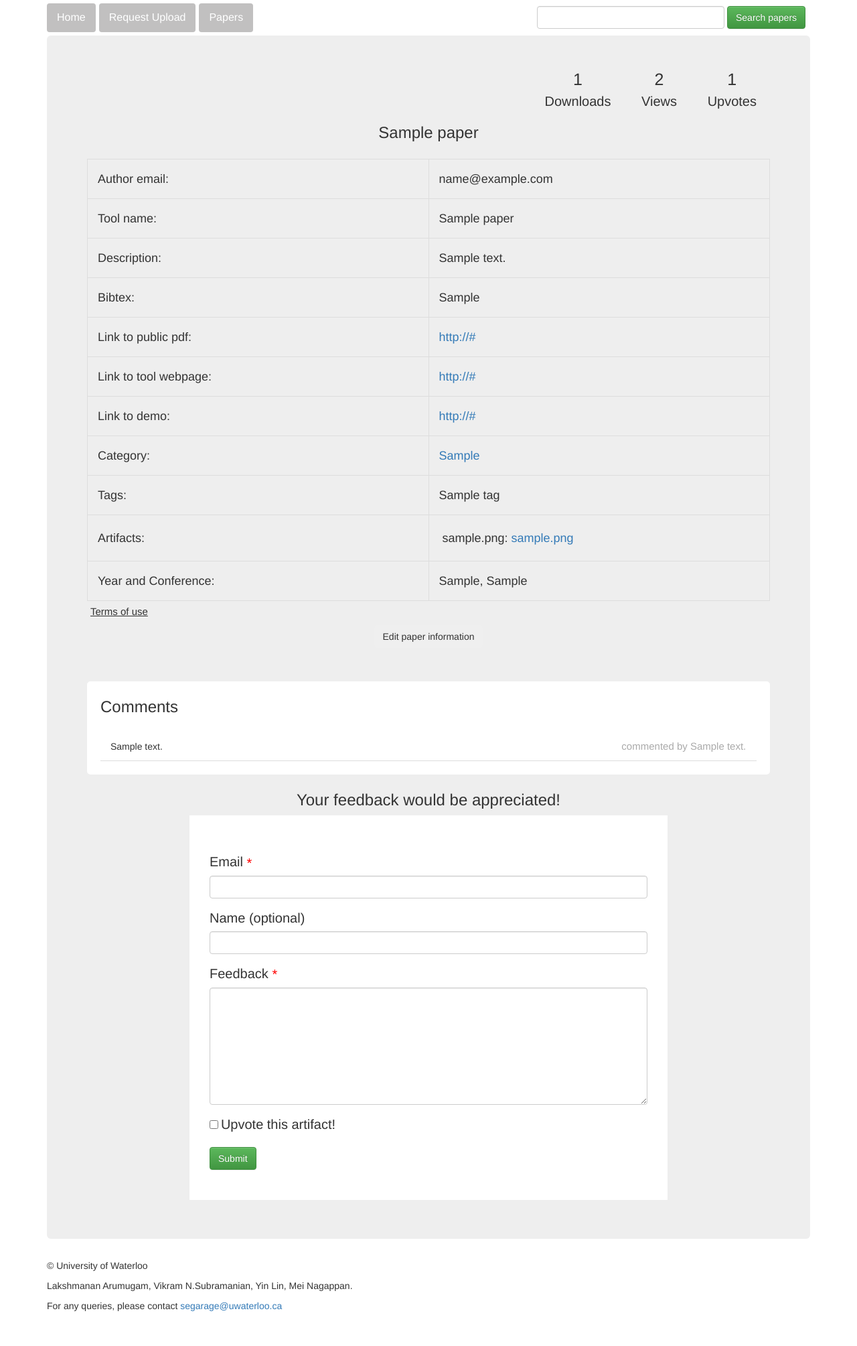
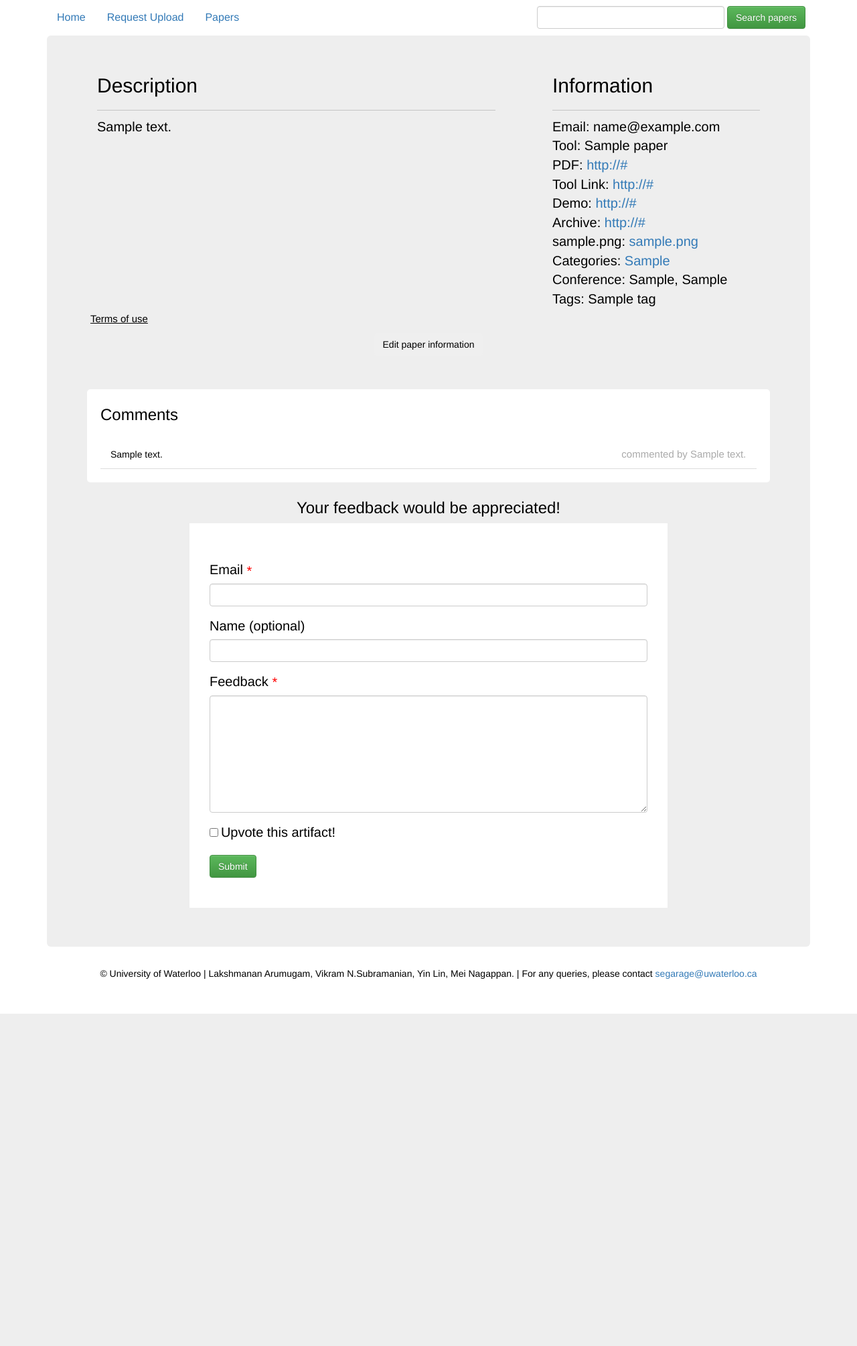
Before and after one commit to Laksh47/segarage, a Flask app: page /papers/1 in a window 1280 px wide. Shown: the whole page at 67% size. After the commit the page ends 1513 px from the top, so only its background shows below. Run offline with Flask 2, Linux system fonts and the light colour scheme; tables that the repository leaves empty hold one stand-in row (values such as "Sample post"); some libraries are stand-ins or nearby versions.

Commit message:
Change HTML and CSS
Changes mostly apply to base.css and specific_paper.html

```diff
--- a/app/static/styles/base.css
+++ b/app/static/styles/base.css
@@ -1,12 +1,72 @@
 /* Bootstrap styles overridden here */
 
-.nav.nav-pills.pull-left {
-  font-size: 18px;
-  margin: 5px 0;
+/* new new theme */
+
+body {
+  background-color: white;
+  color: black;
 }
 
-.nav-pills>li+li {
-  margin-left: 5px;
+/* Navbar */
+.navbar .container-fluid{
+  background-color:black;
+}
+
+.navbar .navbar-brand {
+    margin: 0;
+    padding: 0;
+}
+
+.navbar .navbar-brand img {
+    padding-left:3rem;
+    height:50px;
+    max-height: 100%;
+}
+
+.navbar .navbar-brand img:hover{
+  opacity:0.75;
+}
+
+.nav-search{
+  width:30%;
+  margin: auto;
+  position: absolute;
+  top: 0;
+  left: 0;
+  right: 0;
+  bottom: 0;
+}
+
+/* Unselected */
+.navbar .nav-item .nav-link{
+  color:white;
+  font-size:16px;
+  padding-right:3rem;
+  padding-left:3rem;
+}
+
+/* Selected and Hover */
+.navbar .nav-item .nav-link:hover,
+.navbar .nav-item.active{
+  background-color:grey;
+}
+
+/* Jumbotron/title block */
+.preview {
+  background-color: rgb(31, 34, 131);
+  color: white;
+  padding-top: 50px;
+  padding-bottom: 50px;
+  margin: 0;
+}
+
+.preview h2 {
+  padding-top:5rem;
+}
+
+.preview .searchbar-wrap form {
+  text-align: center;
+  margin-bottom:50px;
 }
 
 label {
@@ -18,10 +78,6 @@ form {
   margin: 0;
 }
 
-.form-control {
-  width: 50%;
-}
-
 textarea.form-control {
   min-height: 175px;
 }
@@ -30,15 +86,6 @@ textarea.form-control {
   content: ' *';
   color: red;
   vertical-align: middle;
-}
-
-ul.nav.nav-pills.inline-middle a {
-  background-color: #c1c0c0;
-  color: white;
-}
-
-ul.nav.nav-pills.inline-middle .active a, ul.nav.nav-pills.inline-middle a:hover {
-  background-color: black;
 }
 
 /* Flask paginate CSS */
@@ -192,9 +239,10 @@ td li {
   flex-flow: row wrap;
 }
 
+/* Affects the container */
 .specific_paper {
   border: 2px solid #d1dae2;
-  border-radius: 5px;
+  border-radius: 0px;
   padding: 15px;
   font-size: 20px;
   cursor: pointer;
@@ -211,27 +259,76 @@ td li {
   width: 100%;
 }
 
-.specific_paper a.paper_link {
-  color: #545353;
+/* Text color and hovering */
+.specific_paper:hover, .specific_paper:hover a.paper_link {
+  color: #1a1b1a;
+  border-color: #030959;
 }
 
-.specific_paper a.paper_link:hover {
-  text-decoration: none;
+.specific_paper {
+  background-color: #e0e0e0;
 }
 
-.specific_paper:hover, .specific_paper:hover a.paper_link {
-  color: #1a1b1a;
-  border-color: black;
+.specific_paper a.paper_link {
+  color: #414142;
+}
+
+.specific_paper:hover {
+  color: #030959;
+}
+
+.specific_paper:hover a.paper_link {
+  text-decoration: none;
+  color: #030959;
 }
 
 /* Table in specific paper page */
+
+/* Styles elements in the preview jumbotron */
+.paper-top .icon {
+  width:100px;
+  height:100px;
+  float:left;
+  margin-right:20px;
+}
+
+.paper-top .row {
+  margin-top:50px;
+}
+
+.paper-top .col-lg-4 {
+  margin-top:50px;
+  font-size:22px;
+}
+
+.paper-top .col-lg-8 .info-author {
+  font-size:20px;
+  padding-top:20px;
+}
+
+.paper-top .col-lg-8 .info-year {
+  font-size:20px;
+}
+
+.paper-top h3{
+  font-size:36px;
+  margin-bottom:25px;
+}
+
+/* Styles elements outside the preview jumbotron */
+.main-body h2, .sidebar h2 {
+  margin-top:0;
+  padding-top: 10px;
+  padding-bottom: 20px;
+  border-bottom: 1px solid #c4c4c4;
+}
+
+.main-body {
+  padding-right: 7rem;
+}
+
 .paper_info {
   font-size: 20px;
-}
-
-.paper_info h3 {
-  text-align: center;
-  margin-bottom: 25px;
 }
 
 .terms {
@@ -245,6 +342,21 @@ td li {
   margin-bottom: 50px;
 }
 
+/* Cite this Paper */
+.cite_button {
+  cursor: pointer;
+}
+
+.paper-top a {
+  color:white;
+}
+
+.cite_button:hover, .paper-top a:hover {
+  color: #f3f3f3;
+  text-decoration: underline;
+}
+
+/* OLD STYLE FOR TABLE
 .paper_info table {
   table-layout: fixed;
   width: 100%;
@@ -274,7 +386,7 @@ td.preserve-line-breaks {
 
 .paper_info table {
   margin: 0px auto;
-}
+}*/
 
 /* Modal CSS */
 
@@ -320,7 +432,7 @@ td.preserve-line-breaks {
   display: none; /* Hidden by default */
   position: fixed; /* Stay in place */
   z-index: 1; /* Sit on top */
-  padding-top: 40px; /* Location of the box */
+  padding-top: 80px; /* Location of the box */
   left: 0;
   top: 0;
   width: 100%; /* Full width */
@@ -433,13 +545,6 @@ td.preserve-line-breaks {
     text-align: center;
   }
 
-  .nav-pills>li, .nav-pills>li+li {
-    float: none;
-    width: 95%;
-    text-align: left;
-    margin: 10px auto;
-  }
-
   .searchbar.inline-middle {
     display: inline-block;
     width: 60%;
@@ -482,8 +587,9 @@ td.preserve-line-breaks {
 }
 
 
-/* New Theme tryout
+/* New Theme tryout */
 
+/*
 body {
   background-color: black;
   color: white;
@@ -518,5 +624,4 @@ ul.nav.nav-pills.inline-middle .active a, ul.nav.nav-pills.inline-middle a:hover
 
 .specific_paper:hover a.paper_link {
   color: white;
-}
-*/
+} */
--- a/app/templates/base.html
+++ b/app/templates/base.html
@@ -51,8 +51,9 @@
           {% block content %}{% endblock %}
         </div>
 
-        <footer class="footer">
-            <p>&copy; University of Waterloo</p> <p>Lakshmanan Arumugam, Vikram N.Subramanian, Yin Lin, Mei Nagappan.</p> For any queries, please contact <a href="mailto:segarage@uwaterloo.ca"> segarage@uwaterloo.ca </a>
+        <footer class="footer" style="text-align:center;">
+          <p>&copy; University of Waterloo | Lakshmanan Arumugam, Vikram N.Subramanian, Yin Lin, Mei Nagappan. | For any queries, please contact <a
+            href="mailto:segarage@uwaterloo.ca"> segarage@uwaterloo.ca </a></p>
         </footer>
       </div>
     </body>
--- a/app/templates/specific_paper.html
+++ b/app/templates/specific_paper.html
@@ -1,8 +1,35 @@
 {% extends "base.html" %}
+
+{% block title %}
+<!-- Start Title -->
+<div class="container-fluid paper-top">
+  <div class="row">
+    <div class="col-lg-8">
+      <div>
+        <img class="icon" src="{{ url_for('static',filename='assets/13.svg') }}">
+        <h3>{{ paper.paper_name }}</h3>
+      </div>
+      <div class="info-author">Author: {{ paper.author_name }}</div>
+      <div class="info-year">Year: {{ paper.year }}</div>
+    </div>
+    <div class="col-lg-4">
+      <div><a href="{{ url_for('papers') }}">
+        Back to Search
+      </a></div>
+      <div>
+        <span class="cite_button">Cite this Paper </span><br>
+      </div>
+    </div>
+  </div>
+</div>
+<!-- End Title -->
+
+{% endblock %}
 
 {% block content %}
 
 <div class="paper_info">
+  <!-- OLD VIEWS, DOWNLOADS AND UPVOTES
   <div class="counts">
     <div class="custom_column">
       <div class="count">
@@ -29,9 +56,52 @@
       </div>
     </div>
 
+  </div> -->
+
+  <div class="container-fluid">
+    <div class="row">
+      <div class="col-lg-8 main-body">
+        <h2>Description</h2>
+        <div>{{ paper.description }}</div>
+      </div>
+      <div class="col-lg-4 sidebar">
+        <h2>Information</h2>
+        <div>Email: {{ paper.author_email }}</div>
+        <div>Tool: {{ paper.tool_name }}</div>
+        <div>PDF: {% if paper.link_to_pdf == 'Not provided' or paper.link_to_pdf == None %}
+          <a>Not provided by authors</a>{% else %}
+          <a href="{{ paper.link_to_pdf | check_protocol_prefix }}" target="_blank">{{ paper.link_to_pdf | check_protocol_prefix }}</a>
+          {% endif %}
+        </div>
+        <div>Tool Link: {% if paper.link_to_tool_webpage == 'Not provided' or paper.link_to_tool_webpage == None %}
+          <a>Not provided by authors</a>{% else %}
+          <a href="{{ paper.link_to_tool_webpage | check_protocol_prefix }}" target="_blank">{{ paper.link_to_tool_webpage | check_protocol_prefix }}</a>
+          {% endif %}
+        </div>
+        <div>Demo: {% if paper.link_to_demo == 'Not provided' or paper.link_to_demo == None %}
+          <a>Not provided by authors</a>{% else %}
+          <a href="{{ paper.link_to_demo | check_protocol_prefix }}" target="_blank">{{ paper.link_to_demo | check_protocol_prefix }}</a>
+          {% endif %}
+        </div>
+        <div>Archive: {% if paper.link_to_archive == 'Not provided' or paper.link_to_archive == None %}
+          <a>Not provided by authors</a> {% else %}
+          <a href="{{paper.link_to_archive | check_protocol_prefix }}" target="_blank">{{ paper.link_to_archive | check_protocol_prefix }}</a>
+          {% endif %}
+        </div>
+        <div>{% for file in paper.files %} {% if file != 'None' %}
+          {{ file.filetype }}: <a href="/downloads/{{ paper.id }}/{{file.filename}}">{{ file.filename }}</a>
+           {% endif %} {% endfor %}
+        </div>
+        <div>Categories: <a href="/search?q={{paper.category}}">
+          {{ paper.category }}
+        </a></div>
+        <div>Conference: {{ paper.year }}, {{ paper.conference }}</div>
+        <div>Tags: {{ tags }}</div>
+      </div>
+    </div>
   </div>
-  <h3>{{ paper.paper_name }}</h3>
 
+  <!-- THE OLD TABLE
   <table>
     <tr>
       <td>Author email: </td>
@@ -45,7 +115,8 @@
       <td>Description:</td>
       <td>{{ paper.description }}</td>
     </tr>
-    <!-- <tr>
+    comment this out
+      <tr>
     <td>Link to archive:</td>
     <td>
       {% if paper.link_to_archive == 'Not provided' or paper.link_to_archive == None %}
@@ -54,7 +125,7 @@
         <a href="{{paper.link_to_archive | check_protocol_prefix }}" target="_blank">{{ paper.link_to_archive | check_protocol_prefix }}</a>
       {% endif %}
     </td>
-  </tr> -->
+  </tr> Comment this out ^^
     <tr>
       <td>Bibtex:</td>
       <td class="preserve-line-breaks">{{ paper.bibtex }}</td>
@@ -124,6 +195,7 @@
       </td>
     </tr>
   </table>
+  -->
   <div class="terms">
     <span class="modal_btn_useragreement"> Terms of use </span>
   </div>
@@ -134,9 +206,20 @@
   </div>
 </div>
 
+<!-- The Bibtex Modal -->
+<div class="modal cite_button_modal">
+  <!-- Modal Bibtex content -->
+  <div class="modal_content">
+    <span class="close">&times;</span>
+    <div class="modal_msg">
+      Bibtex:<br><br>
+      {{ paper.bibtex }}
+    </div>
+  </div>
+</div>
+
 <!-- The Modal -->
 <div class="modal edit_button_modal">
-
   <!-- Modal content -->
   <div class="modal_content">
     <span class="close">&times;</span>
@@ -151,7 +234,6 @@
       </div>
     </form>
   </div>
-
 </div>
 
 <!-- The Modal -->
@@ -326,12 +408,16 @@
       $('.edit_button_modal').show();
     })
 
+    $('.cite_button').on('click', function () {
+      $('.cite_button_modal').show();
+    })
+
     $('span.close').on('click', function () {
       $('.modal').hide();
     })
 
     $(window).on('click', function (event) {
-      if (event.target.className.indexOf("edit_button_modal") != -1 || event.target.className.indexOf("useragreement_modal") != -1) {
+      if (event.target.className.indexOf("edit_button_modal") != -1 || event.target.className.indexOf("useragreement_modal") != -1 || event.target.className.indexOf("cite_button_modal") != -1 ) {
         $('.modal').hide();
       }
     })
```
Also changed, not shown: app/templates/index.html (+14 -0 lines), app/templates/papers.html (+8 -4 lines), app/templates/request_upload.html (+6 -1 lines), app/static/assets/13.svg (added).
